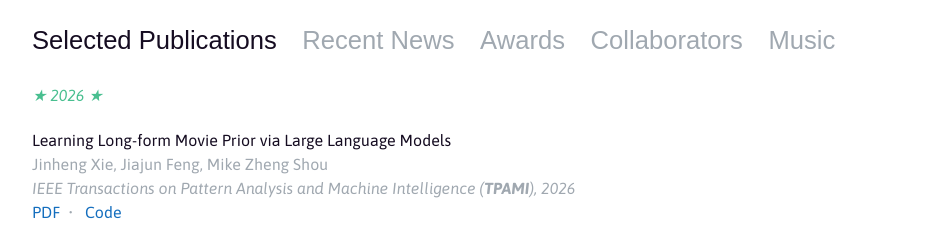
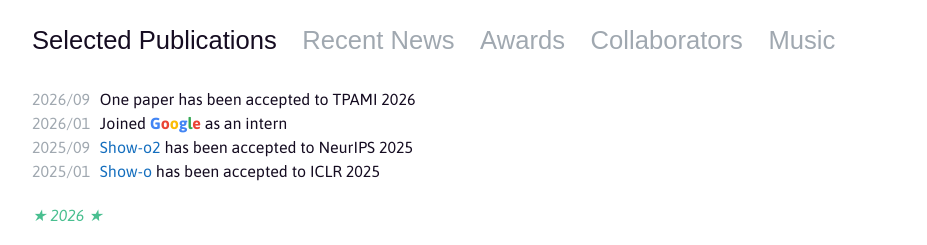
Before and after one commit to Sierkinhane/sierkinhane.github.io, a plain HTML site: page index.html in a window 1280 px wide. Both pictures are taken after a click on the button "Selected Publications". Shown: the part 550-795 px from the top of the page, without its empty margins (176-1103 px from the left). Drawn offline with nearby package versions, Linux system fonts and the light colour scheme.

Commit message:
Pin selected news above publications

```diff
--- a/index.html
+++ b/index.html
@@ -184,6 +184,17 @@
 
 
         <!-- Publications -->
+        <div class="list-item publication description" data-category="publication" style="line-height: 1.2">
+          <p class="date">2026/09</p>  One paper has been accepted to TPAMI 2026 <br/>
+          <p class="date">2026/01</p>  Joined
+          <span style="font-weight: bold;">
+            <span style="color:#4285F4;">G</span><span style="color:#EA4335;">o</span><span style="color:#FBBC05;">o</span><span style="color:#4285F4;">g</span><span style="color:#34A853;">l</span><span style="color:#EA4335;">e</span>
+          </span>
+          as an intern <br/>
+          <p class="date">2025/09</p>  <a href="https://github.com/showlab/Show-o">Show-o2</a> has been accepted to NeurIPS 2025 <br/>
+          <p class="date">2025/01</p>  <a href="https://github.com/showlab/Show-o">Show-o</a> has been accepted to ICLR 2025 <br/>
+        </div>
+
         <!--<div class="list-item publication previews" data-category="publication">-->
           <!--<a href=""><video class="preview1" playsinline="" muted="" autoplay="" loop=""><source src="images/mrbean.mp4" type="video/mp4"></video></a>-->
           <!-- <a href=""><video class="preview2" playsinline="" muted="false" autoplay="" loop=""><source src="images/zhouchu.mp4" type="video/mp4"></video></a> -->
```
